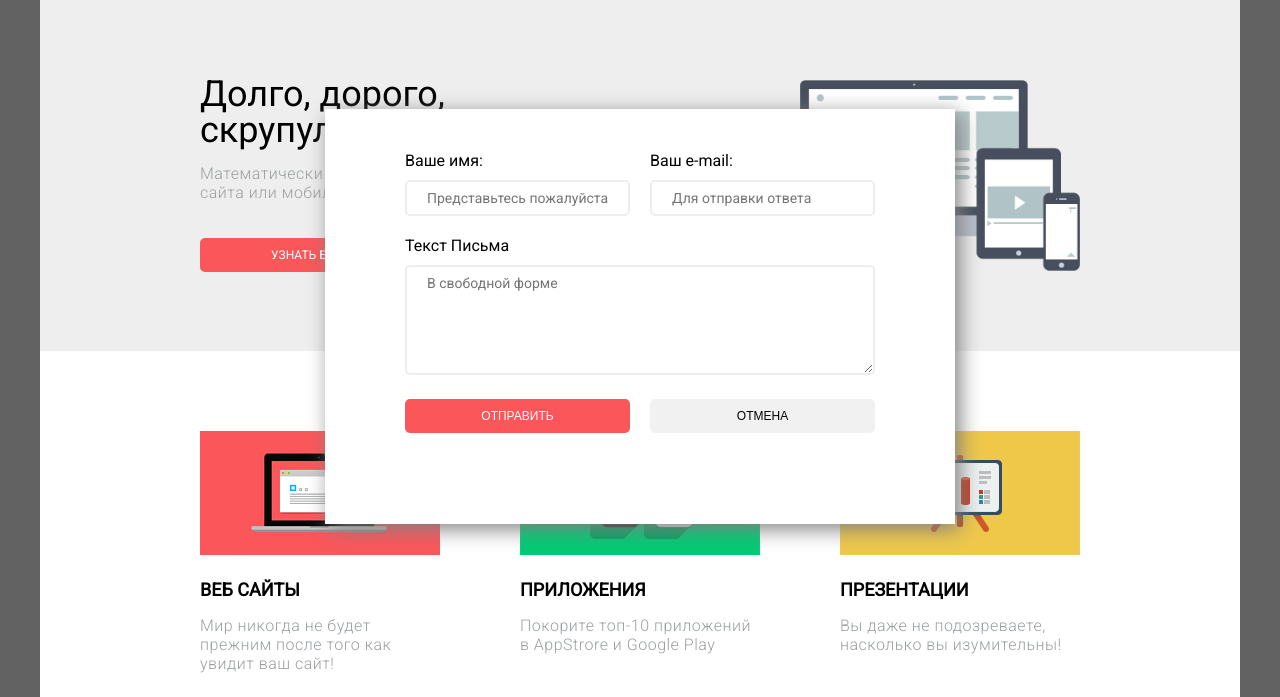
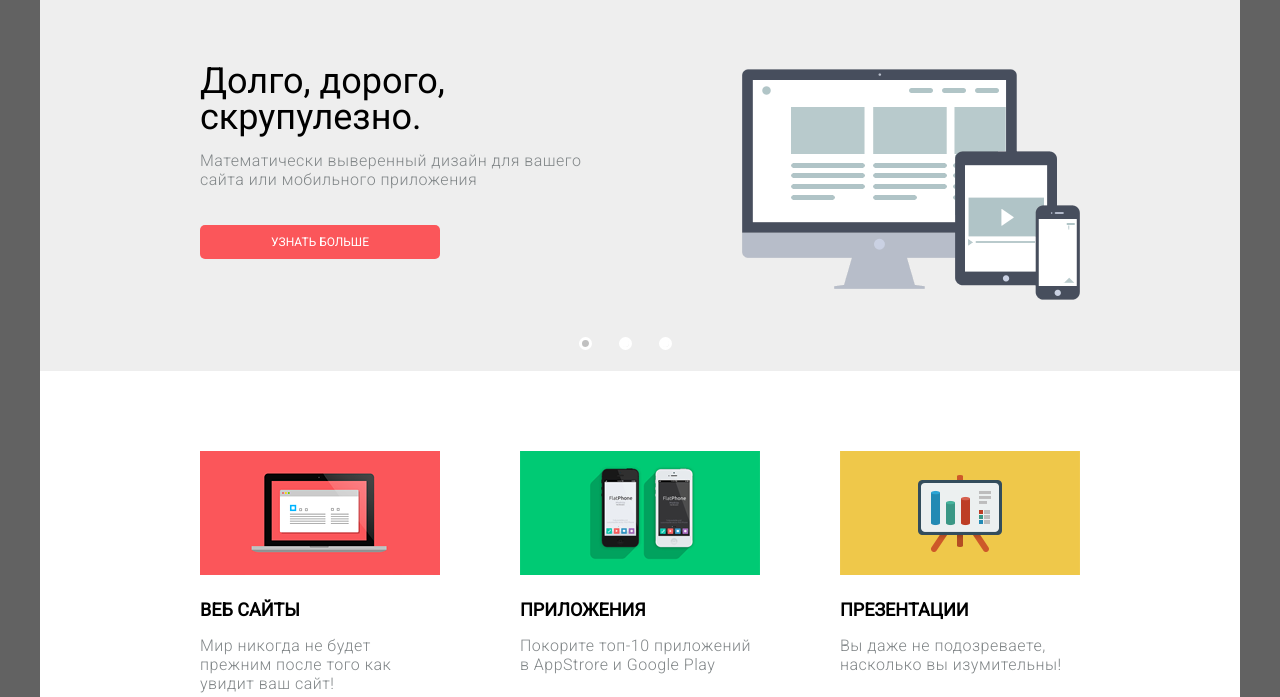
Before and after one commit to Apheliont/nerds, a plain HTML site: page index.html in a window 1280 px wide. Shown: the part 84-781 px from the top of the page. Drawn offline with Linux system fonts and the light colour scheme.

Commit message:
all sliders and sendmenu js

```diff
--- a/index.html
+++ b/index.html
@@ -4,6 +4,7 @@
 	<meta charset="UTF-8">
 	<link rel="stylesheet" href="css/style.css">
 	<script src="https://use.fontawesome.com/d3fcf98910.js"></script>
+	<script src="js/script.js"></script>
 	<title>Nerds</title>
 </head>
 <body>
@@ -21,18 +22,45 @@
 			</nav>
 	</header>
 	<section class="slider">
+		<input type="radio" name="point" id="slide-1" checked>
+		<input type="radio" name="point" id="slide-2">
+		<input type="radio" name="point" id="slide-3">
+		<div class="slider__controls">
+			<label for="slide-1"></label>
+			<label for="slide-2"></label>
+			<label for="slide-3"></label>
+		</div>
 		<div class="slider__container">
-			<div class="slider__slider-1">
-				<article>
+			<article class="slider__slider-1">
+				<div>
 					<h1>Долго, дорого, скрупулезно.</h1>
 					<p>Математически выверенный дизайн для вашего сайта или мобильного приложения</p>
 					<a class="slider_button red-btn" href="#">Узнать больше</a>
-					<div class="slider__slider-2"></div>
-				</article>
-				<article>
-
-				</article>
-			</div>
+				</div>
+				<div class="slider__image-block">
+					<img src="images/slider_1.png" alt="slider_1">
+				</div>
+			</article>
+			<article class="slider__slider-2">
+				<div>
+					<h1>Любите ли вы математику, как любим ее мы?</h1>
+					<p>Нашим дизайнерам мы удаляем нейроны, ответственные за креатив, чтобы дать им возможность все просчитать</p>
+					<a class="slider_button red-btn" href="#">Узнать больше</a>
+				</div>
+				<div class="slider__image-block">
+					<img src="images/slider_2.png" alt="slider_2">
+				</div>
+			</article>
+			<article class="slider__slider-3">
+				<div>
+					<h1>Только наркотики, только хардкор!</h1>
+					<p>Все дизайнерские решения в нашей компании принимаются только под воздействием качественных галлюциногенов</p>
+					<a class="slider_button red-btn" href="#">Узнать больше</a>
+				</div>
+				<div class="slider__image-block">
+					<img src="images/slider_3.png" alt="slider_3">
+				</div>
+			</article>
 		</div>
 	</section>
 	<div class="main-container">
@@ -110,8 +138,8 @@
 						<textarea class="textarea" id="text" name="text" placeholder="В свободной форме"></textarea>
 					</div>
 					<div class="send-form__buttons">
-						<input class="send-form__btn red-btn" type="submit" value="Отправить">
-						<input class="send-form__btn grey-btn" type="reset" value="Отмена">
+						<input class="send-form__btn-send red-btn" type="submit" value="Отправить">
+						<input class="send-form__btn-reset grey-btn" type="reset" value="Отмена">
 					</div>
 			</form>
 		<div class="map__writeUs">
@@ -121,7 +149,7 @@
 			<p>
 				тел. +7 (861) 275-75-75
 			</p>
-			<a class="map_button red-btn" href="sendform.html">Напишите нам</a>
+			<a class="map_writeUsButton red-btn" href="sendform.html">Напишите нам</a>
 		</div>
 	</section>
 	<footer class="footer-container">
--- /dev/null
+++ b/js/script.js
@@ -0,0 +1,32 @@
+/**
+ * Created by Aphel on 23.01.2017.
+ */
+function init () {
+    var writeButton = document.querySelector(".map_writeUsButton");
+    var closeButton = document.querySelector(".send-form__btn-reset");
+    closeButton.addEventListener("click", closeSendForm, false);
+    writeButton.addEventListener("click", showSendForm, false);
+    window.addEventListener("keydown", closeSendFormByESC, false);
+}
+
+function showSendForm(event) {
+    event.preventDefault();
+    var sendForm = document.querySelector(".send-form");
+    var firstField = sendForm.querySelector("#name");
+    sendForm.classList.add("send-form_visible");
+    firstField.focus();
+}
+
+function closeSendForm() {
+    var sendForm = document.querySelector(".send-form");
+    sendForm.classList.remove("send-form_visible");
+}
+
+function closeSendFormByESC (event) {
+    var sendForm = document.querySelector(".send-form");
+    if(event.keyCode === 27 && sendForm.classList.contains("send-form_visible")) {
+        sendForm.classList.remove("send-form_visible");
+    }
+}
+
+window.addEventListener("load", init, false);
--- a/scss/_index.scss
+++ b/scss/_index.scss
@@ -7,28 +7,87 @@
 }
 
 .slider {
+  position: relative;
+  input {
+    display: none;
+  }
   background-color: $background_slider;
   .slider__container {
+    min-height: 370px;
     @extend %inner_container;
+    position: relative;
+  }
+}
 
+.slider__controls {
+  position: absolute;
+  width: 150px;
+  bottom: 20px;
+  left: 50%;
+  margin-left: -75px;
+  z-index: 100;
+}
+
+.slider__slider-1,
+.slider__slider-2,
+.slider__slider-3 {
+  display: none;
+  flex-flow: row wrap-reverse;
+  min-height: inherit;
+  > div:first-child {
+    flex: 1 1 50%;
+    min-height: inherit;
+    padding: 7% 150px 7% 0;
   }
-  .slider__slider-1 {
-    display: flex;
-    height: 350px;
-    flex-flow: row wrap;
-    align-items: stretch;
-    > article {
-      flex: 1;
-      padding-top: 75px;
-      &:last-child {
-        background: url(../images/slider_1.png) no-repeat right;
-        background-size: 70%;
-      }
-      &:first-child {
-        padding-right: 80px;
-      }
-    }
+
+}
+
+.slider__image-block {
+  margin: auto 0;
+  text-align: right;
+}
+
+.slider__slider-3 {
+  > div:first-child {
+    padding-right: 100px;
   }
+}
+
+.slider__controls label {
+  cursor: pointer;
+  display: inline-block;
+  height: 8px;
+  margin: 25px 12px 0 16px;
+  position: relative;
+  width: 8px;
+  border-radius: 50%;
+  transition: background ease-in-out .5s;
+  background-color: $white_1;
+}
+
+.slider__controls label:after {
+  border: 3px solid $white_1;
+  content: " ";
+  display: block;
+  height: 7px;
+  left: -2px;
+  position: absolute;
+  top: -2px;
+  width: 7px;
+  border-radius: 50%;
+}
+
+.slider__controls label:hover,
+#slide-1:checked ~ .slider__controls label:nth-of-type(1),
+#slide-2:checked ~ .slider__controls label:nth-of-type(2),
+#slide-3:checked ~ .slider__controls label:nth-of-type(3) {
+  background: $slider_pointer;
+}
+
+#slide-1:checked ~ .slider__container > .slider__slider-1,
+#slide-2:checked ~ .slider__container > .slider__slider-2,
+#slide-3:checked ~ .slider__container > .slider__slider-3 {
+  display: flex;
 }
 
 .slider_button {
@@ -173,7 +232,7 @@
 }
 
 
-.map_button {
+.map_writeUsButton {
   @extend %button_link;
   margin-bottom: 0;
   display: block;
@@ -192,25 +251,13 @@
   top: 0;
   bottom: 0;
   z-index: 10;
-  display: flex;
+  display: none;
   flex-flow: column nowrap;
   label {
     display: block;
     margin-bottom: 10px;
   }
-  .send-form__nameAndEmail,
-  .send-form__buttons {
-    display: flex;
-    flex-flow: row nowrap;
-    margin-bottom: 20px;
-    width: 100%;
-    > * {
-      flex: 1;
-      &:first-child {
-        margin-right: 20px;
-      }
-    }
-}
+
   textarea {
     height: 110px;
     margin-bottom: 20px;
@@ -221,7 +268,8 @@
     border-radius: 5px;
     width: 100%;
   }
-  .send-form__btn {
+  .send-form__btn-send,
+  .send-form__btn-reset  {
     @extend %button_link;
     margin-bottom: 10px;
     &:last-child {
@@ -231,6 +279,24 @@
 
 }
 
+.send-form__nameAndEmail,
+.send-form__buttons {
+  display: flex;
+  flex-flow: row nowrap;
+  margin-bottom: 20px;
+  width: 100%;
+  > * {
+    flex: 1;
+    &:first-child {
+      margin-right: 20px;
+    }
+  }
+}
+
+
+.send-form_visible {
+  display: flex;
+}
 
 
 // footer section see in _basic.scss
--- a/scss/_variables.scss
+++ b/scss/_variables.scss
@@ -10,6 +10,7 @@ $grey_6: #9b9fa1; //p font
 $grey_7: #f1f1f1; // grey button
 $grey_8: #e5e5e5; //grey button hover
 $grey_9: #d5d5d5; //grey button active
+$grey_10: #c1c1c1; //slider controll center point
 
 $blue_1: #56bffb;
 
@@ -42,6 +43,8 @@ $border_focus: $blue_1;
 
 $list_dash: $red_1;
 
+$slider_pointer: $grey_10;
+
 $button_red: $red_1;
 $button_red-hover: $red_2;
 $button_red-push: $red_3;
@@ -63,7 +66,7 @@ $button_social: $grey_2;
 
 /* font */
 $font: 'Roboto', sans-serif;
-$p_font_color: $grey_6;
+$p_font_color:  darken( $grey_6, 10%);
 $h2_font_color: $black_1;
 $h1_font_color: $black_1;
 $ul_font_color: $black_2;
```
Also changed, not shown: css/style.css, images/slider_2.png (added), images/slider_3.png (added), 1 other file.
